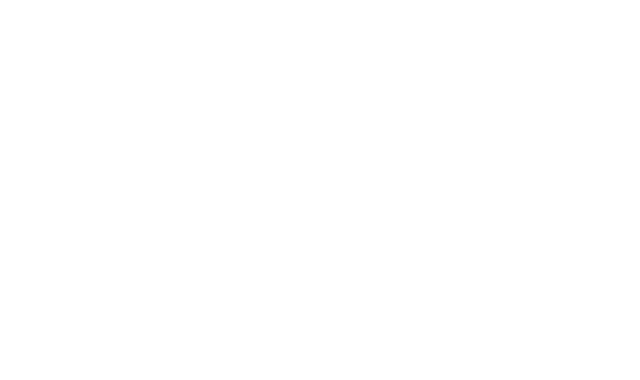
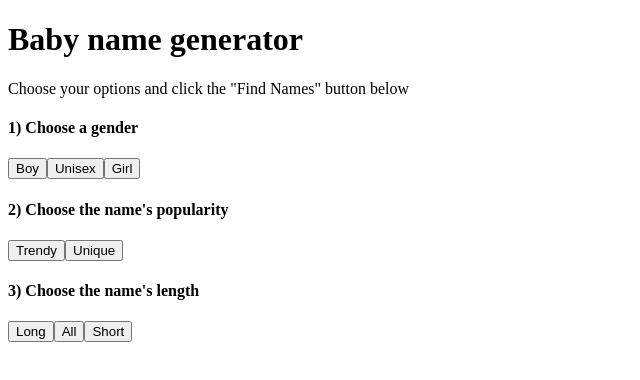
Before and after one commit to Readpato/baby-name-generator, a Nuxt app: page / in a window 1280 px wide. Shown: the top 380 px of the page, without its empty margins (0-640 px from the left). Built offline with nearby package versions, Linux system fonts and the light colour scheme.

Commit message:
feat: Create HTML layout, add ESLint
The HTML layout of the project has been created

```diff
--- a/app.vue
+++ b/app.vue
@@ -1,5 +1,31 @@
 <template>
   <div>
-
+    <h1>Baby name generator</h1>
+    <p>Choose your options and click the "Find Names" button below</p>
+    <div class="options-container">
+      <div class="option-container">
+        <h4>1) Choose a gender</h4>
+        <div class="option-buttons">
+          <button>Boy</button>
+          <button>Unisex</button>
+          <button>Girl</button>
+        </div>
+      </div>
+      <div class="option-container">
+        <h4>2) Choose the name's popularity</h4>
+        <div class="option-buttons">
+          <button>Trendy</button>
+          <button>Unique</button>
+        </div>
+      </div>
+      <div class="option-container">
+        <h4>3) Choose the name's length</h4>
+        <div class="option-buttons">
+          <button>Long</button>
+          <button>All</button>
+          <button>Short</button>
+        </div>
+      </div>
+    </div>
   </div>
 </template>
```
Also changed, not shown: package.json (+5 -4 lines), 2 other files (tests, documents, lock files or other folders).
